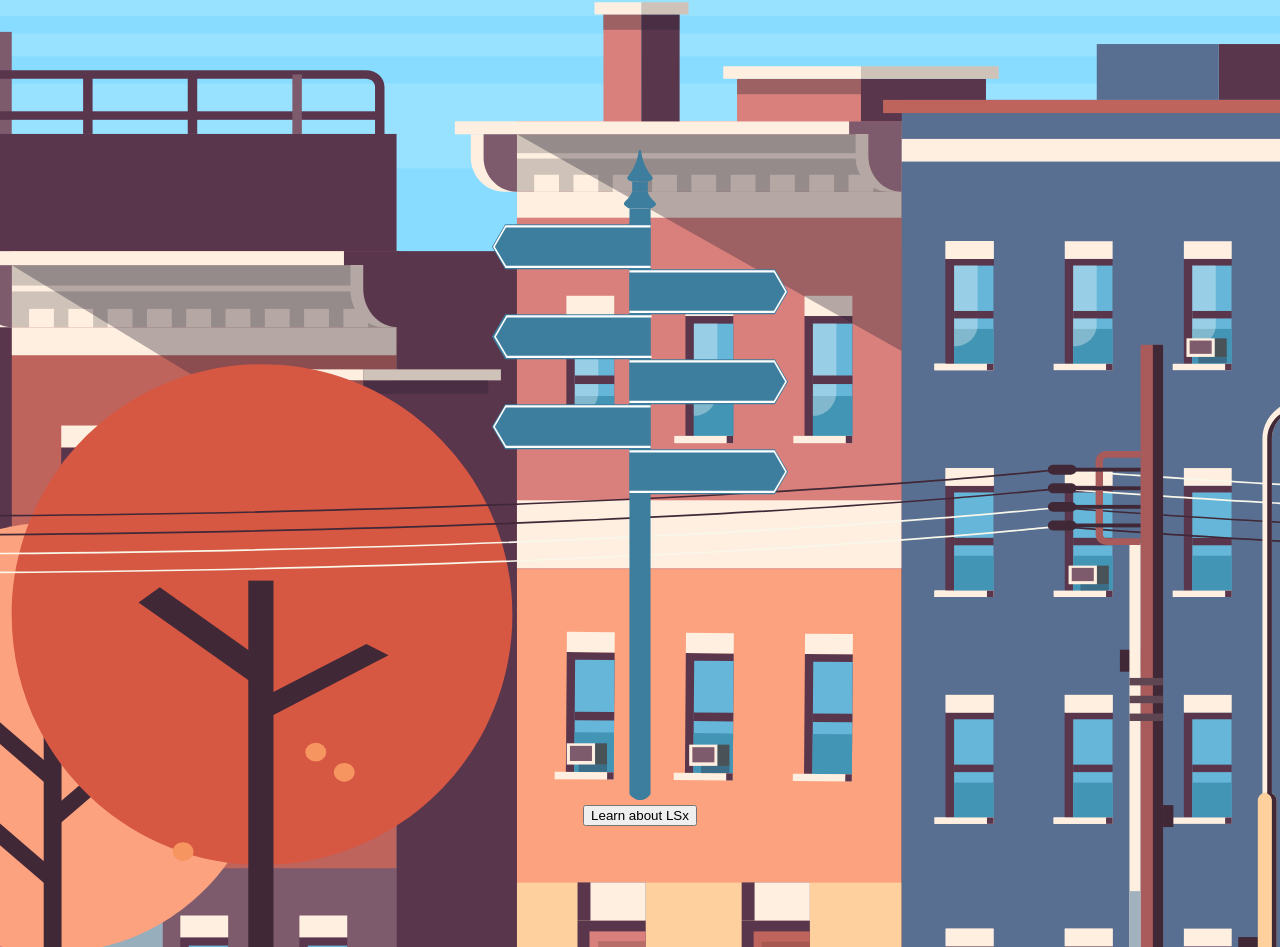
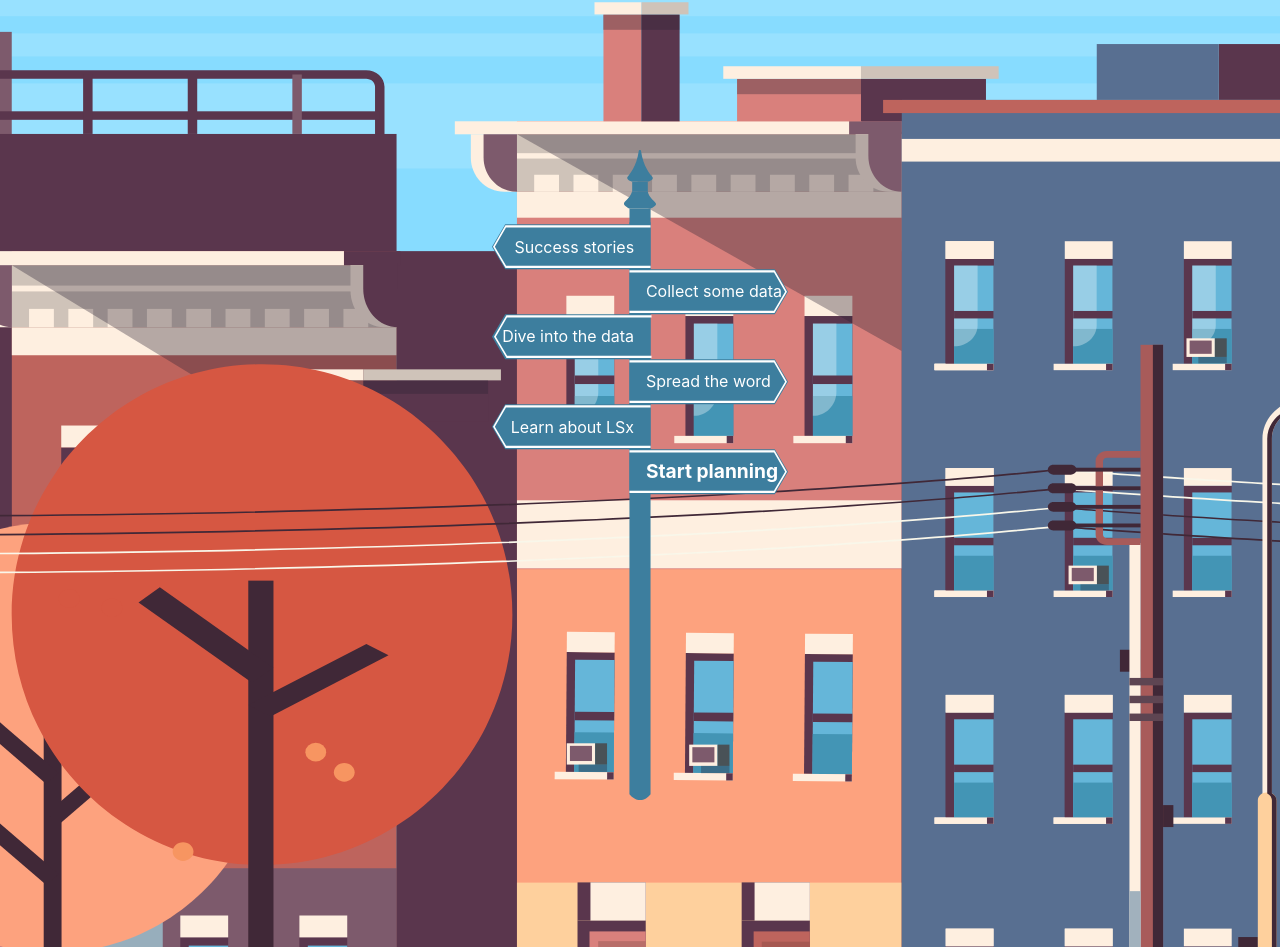
Before and after one commit to bobbysebolao/LSx, a React (Create React App) app in the folder client/: page / in a window 1280 px wide. Shown: the part 1053-2000 px from the top of the page. Built offline with nearby package versions, Linux system fonts and the light colour scheme.

Commit message:
Move modal into landing component, add text to signpost and links to page

```diff
--- a/client/public/index.html
+++ b/client/public/index.html
@@ -4,6 +4,7 @@
     <meta charset="utf-8" />
     <link rel="shortcut icon" href="%PUBLIC_URL%/favicon.ico" />
     <meta name="viewport" content="width=device-width, initial-scale=1" />
+
     <meta name="theme-color" content="#000000" />
     <!--
       manifest.json provides metadata used when your web app is installed on a
--- a/client/src/App.js
+++ b/client/src/App.js
@@ -1,58 +1,34 @@
-import React from "react";
-import "./App.css";
-import { Clouds, Landing, Modal, OpenModal, Stories } from "./Components";
-import { BrowserRouter, Route, Switch } from "react-router-dom";
-import GlobalStyle from "./GlobalStyle";
+import React from 'react';
+import './App.css';
+import { Landing, Stories } from './Components';
+import { BrowserRouter, Route, Switch } from 'react-router-dom';
+import GlobalStyle from './GlobalStyle';
 
 const urls = {
-  home: "/",
-  stories: "/success-stories",
-  deepdive: "/dive-deeper",
-  experiments: "/experiments",
-  action: "/action-plan",
-  share: "/share"
+	home: '/',
+	stories: '/success-stories',
+	deepdive: '/dive-deeper',
+	experiments: '/experiments',
+	action: '/action-plan',
+	share: '/share'
 };
 
 function App() {
-
-	const [background, setBackground ] = React.useState('city');
+	const [background, setBackground] = React.useState('city');
 	return (
 		<BrowserRouter>
-      <GlobalStyle data = {background}/>
+			<GlobalStyle data={background} />
 			<div className="App">
 				<Switch>
+					<Route exact path={urls.home} render={(props) => <Landing />} />
 					<Route
 						exact
-            path={urls.home}
-            render={props => (
-              <React.Fragment>
-                <Clouds />
-                <Landing />
-                <OpenModal
-                  toggle={show => (
-                    <button onClick={show}>Learn about LSx</button>
-                  )}
-                  content={hide => (
-            <Modal>
-              <button onClick={hide}>X</button>
-              <h2>
-                About <a href='http://www.lsx.org.uk/'>LSx</a>
-              </h2>
-              <p>
-                London Sustainability Exchange is a “think and do” charity
-                <br />
-                which creates collaborations that address the complex barriers
-                to
-                <br />a sustainable London.
-              </p>
-              <br />
-            </Modal>
-                  )}
+						path={urls.stories}
+						render={(props) => {
+							setBackground('comic');
+							return <Stories />;
+						}}
 					/>
-              </React.Fragment>
-            )}
-          />
-          <Route exact path={urls.stories} render={props => { setBackground('comic'); return <Stories />}} />
 				</Switch>
 			</div>
 		</BrowserRouter>
--- a/client/src/Components/Landing/Landing.js
+++ b/client/src/Components/Landing/Landing.js
@@ -1,18 +1,44 @@
-import React from "react";
-import Button from "../Buttons/Button.js";
-import {ReactComponent as Sign}  from "../../content/signpost-edited.svg";
-import * as S from "./Landing.style";
+import React from 'react';
+import Button from '../Buttons/Button.js';
+import { Clouds } from "../../Components";
+import { Modal, OpenModal } from '../Modal/Modal';
+import { ReactComponent as Sign } from '../../content/signpost-edited.svg';
+import * as S from './Landing.style';
 
-
-const Landing = props => {
+const Landing = (props) => {
 	return (
 		<S.Main>
+      <Clouds />
 			<h1>LSx</h1>
 			<h2>Action Planner</h2>
 			<Button> Start Learning </Button>
 			<Button> Make Action Plan </Button>
 			<S.Nav>
-      <Sign />
+				<OpenModal
+          toggle={(show) => (
+          <React.Fragment>
+          <Sign onClick={show}></Sign>
+          </React.Fragment>
+          )}
+					content={(hide) => (
+						<Modal>
+							<button onClick={hide}>X</button>
+							<h2>
+								About <a href="http://www.lsx.org.uk/">LSx</a>
+							</h2>
+							<p>
+								London Sustainability Exchange is a “think and do” charity
+								<br />
+								which creates collaborations that address the complex barriers
+								to
+								<br />a sustainable London.
+							</p>
+							<br />
+						</Modal>
+					)}
+				/>
+
+
 			</S.Nav>
 		</S.Main>
 	);
```
Also changed, not shown: client/src/content/signpost-edited.svg. Lines whose indentation alone changed are shown as unchanged.
